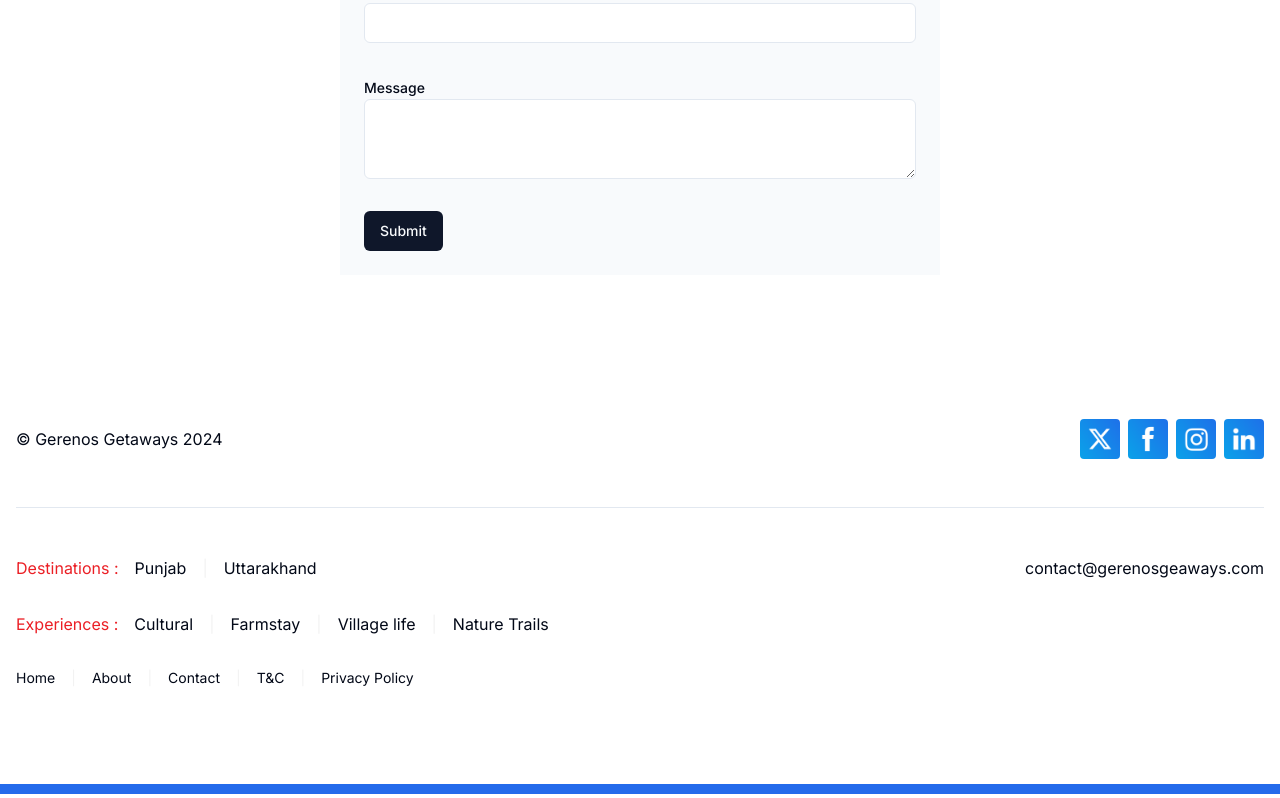
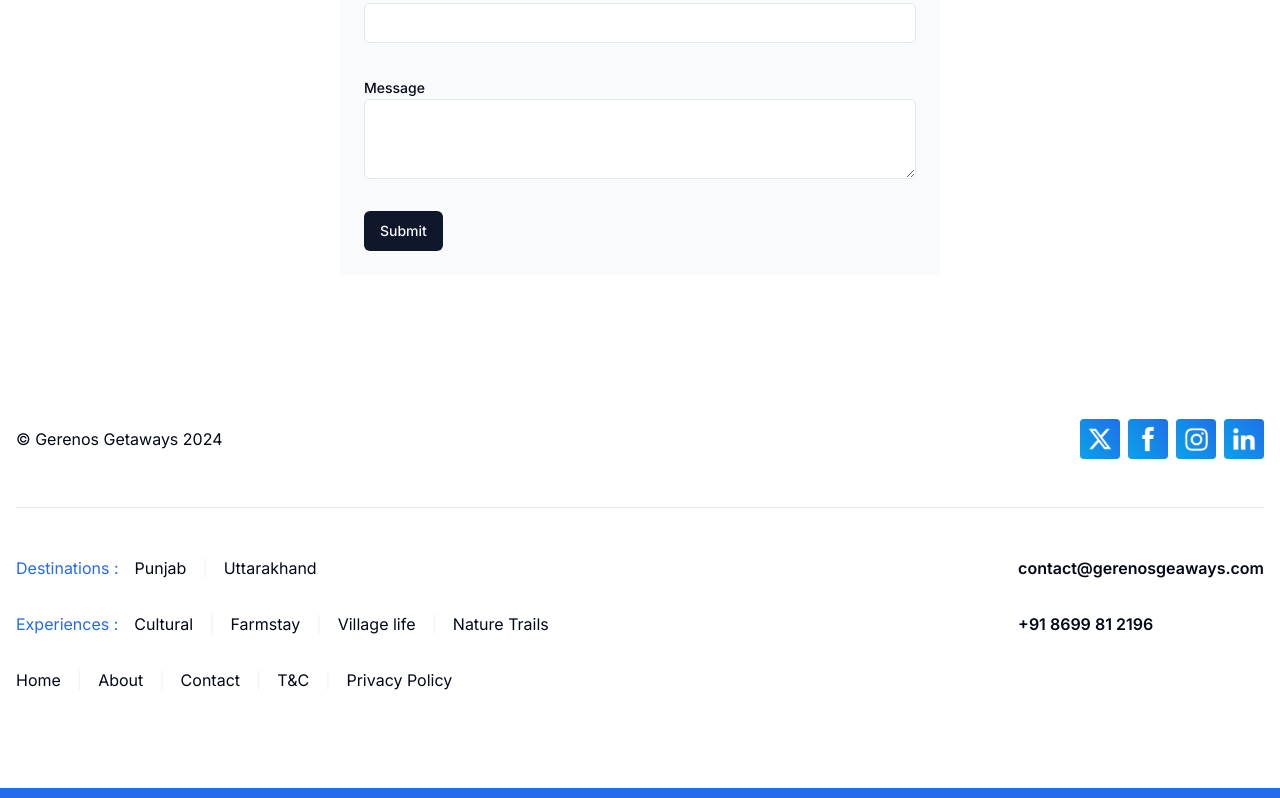
Before and after one commit to TheHypedge/geranos, a Next.js app: page /contact in a window 1280 px wide. Shown: the part 641-1439 px from the top of the page. Built offline with nearby package versions, Linux system fonts and the light colour scheme.

Commit message:
Changes
Changes

```diff
--- a/src/components/custom/Contact/ContactForm.tsx
+++ b/src/components/custom/Contact/ContactForm.tsx
@@ -90,9 +90,7 @@ const ContactForm = () => {
         }
 
         setFinalMsg("Your message has been sent! Thanks...");
-        setTimeout(function(){
-            window.location.reload();
-         }, 5000);
+
 
     }
 
--- a/src/components/custom/Footer/DestinationsMenu.tsx
+++ b/src/components/custom/Footer/DestinationsMenu.tsx
@@ -5,7 +5,7 @@ const DestinationsMenu = () => {
   return (
 <div className="flex gap-4 text-md">
 
-        <p className="text-[#EB1F25]">Destinations : </p>
+        <p className="text-[#246BEB]">Destinations : </p>
         <Link href="/contact">
         <p>Punjab</p>
         </Link>
--- a/src/components/custom/Footer/ExperiencesMenu.tsx
+++ b/src/components/custom/Footer/ExperiencesMenu.tsx
@@ -5,7 +5,7 @@ const ExperiencesMenu = () => {
   return (
 <div className="flex gap-4 text-md">
 
-<p className="text-[#EB1F25]">Experiences : </p>
+<p className="text-[#246BEB]">Experiences : </p>
 <Link href="/contact">
         <p>Cultural</p>
         </Link>
--- a/src/components/custom/Footer/GeneralMenu.tsx
+++ b/src/components/custom/Footer/GeneralMenu.tsx
@@ -3,7 +3,7 @@ import Link from 'next/link'
 
 const GeneralMenu = () => {
   return (
-    <div className="flex gap-4 text-sm">
+    <div className="flex gap-4 text-md">
 
 
 <Link href="/contact">
--- a/src/components/custom/footer/footer.tsx
+++ b/src/components/custom/footer/footer.tsx
@@ -38,9 +38,13 @@ const Footer = () => {
           <ExperiencesMenu/>
           <GeneralMenu/>
         </div>
-        <div className="flex flex-col gap-8">
-
+        <div className="flex flex-col gap-8  font-semibold">
+          <div>
           contact@gerenosgeaways.com
+          </div>
+          <div>
+          +91 8699 81 2196
+          </div>
 
         </div>
         </div>
```
